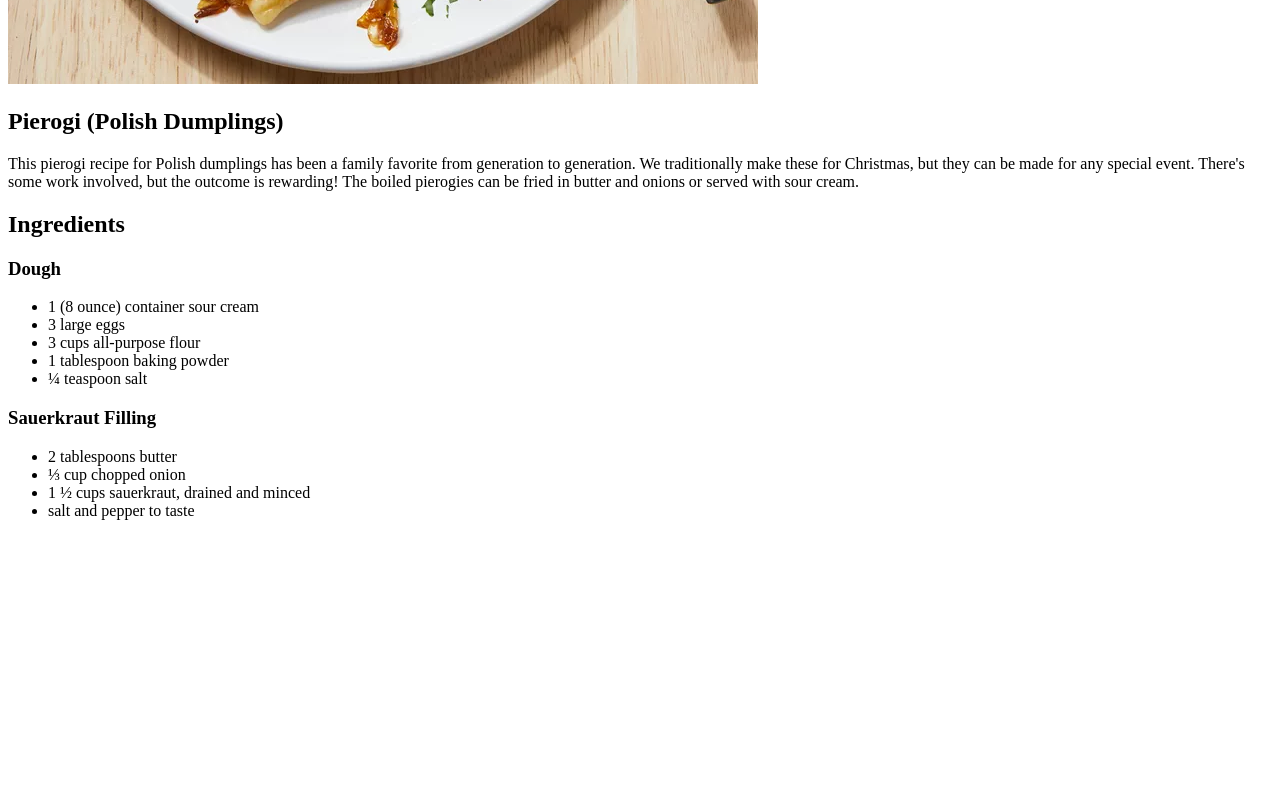
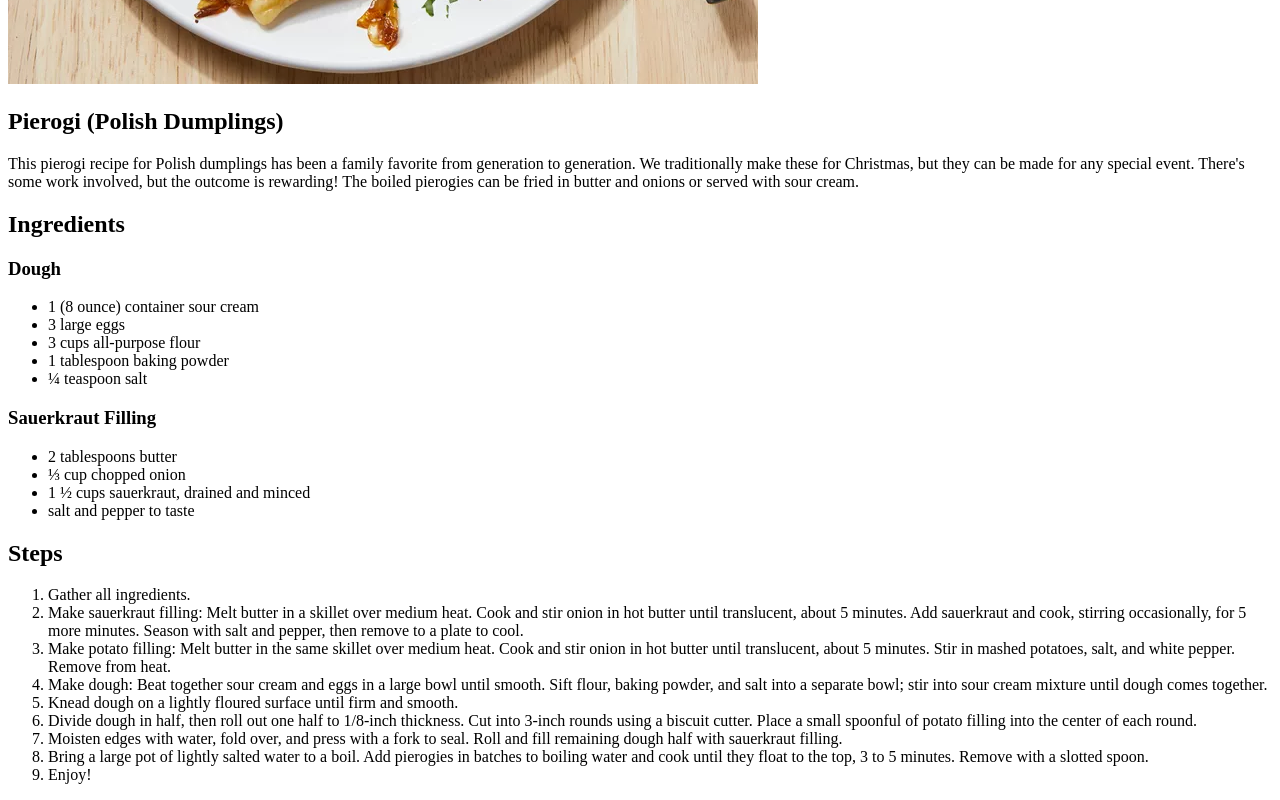
Before and after one commit to pkrzysiekk/odin-recipes, a plain HTML site: page recipes/pierogi.html in a window 1280 px wide. Shown: the part 559-1359 px from the top of the page. Before the commit the page ends 1095 px from the top, so only its background shows below. Drawn offline with Linux system fonts and the light colour scheme.

Commit message:
Add steps for pierogi's

```diff
--- a/recipes/pierogi.html
+++ b/recipes/pierogi.html
@@ -31,6 +31,26 @@
         <li>1 ½ cups sauerkraut, drained and minced</li>
         <li>salt and pepper to taste</li>
     </ul>
+    <h2>Steps</h2>
+    <ol>
+        <li>Gather all ingredients.</li>
+        <li>Make sauerkraut filling: Melt butter in a skillet over medium heat. Cook and stir onion in hot butter until
+            translucent, about 5 minutes. Add sauerkraut and cook, stirring occasionally, for 5 more minutes. Season
+            with salt and pepper, then remove to a plate to cool.</li>
+        <li>Make potato filling: Melt butter in the same skillet over medium heat. Cook and stir onion in hot butter
+            until translucent, about 5 minutes. Stir in mashed potatoes, salt, and white pepper. Remove from heat. </li>
+        <li>Make dough: Beat together sour cream and eggs in a large bowl until smooth. Sift flour, baking powder, and
+            salt into a separate bowl; stir into sour cream mixture until dough comes together. </li>
+        <li>Knead dough on a lightly floured surface until firm and smooth. </li>
+        <li>Divide dough in half, then roll out one half to 1/8-inch thickness. Cut into 3-inch rounds using a biscuit
+            cutter. Place a small spoonful of potato filling into the center of each round. </li>
+        <li>Moisten edges with water, fold over, and press with a fork to seal. Roll and fill remaining dough half with
+            sauerkraut filling. </li>
+        <li>Bring a large pot of lightly salted water to a boil. Add pierogies in batches to boiling water and cook
+            until they float to the top, 3 to 5 minutes. Remove with a slotted spoon. </li>
+        <li>Enjoy! </li>
+
+    </ol>
 </body>
 
 </html>
```
